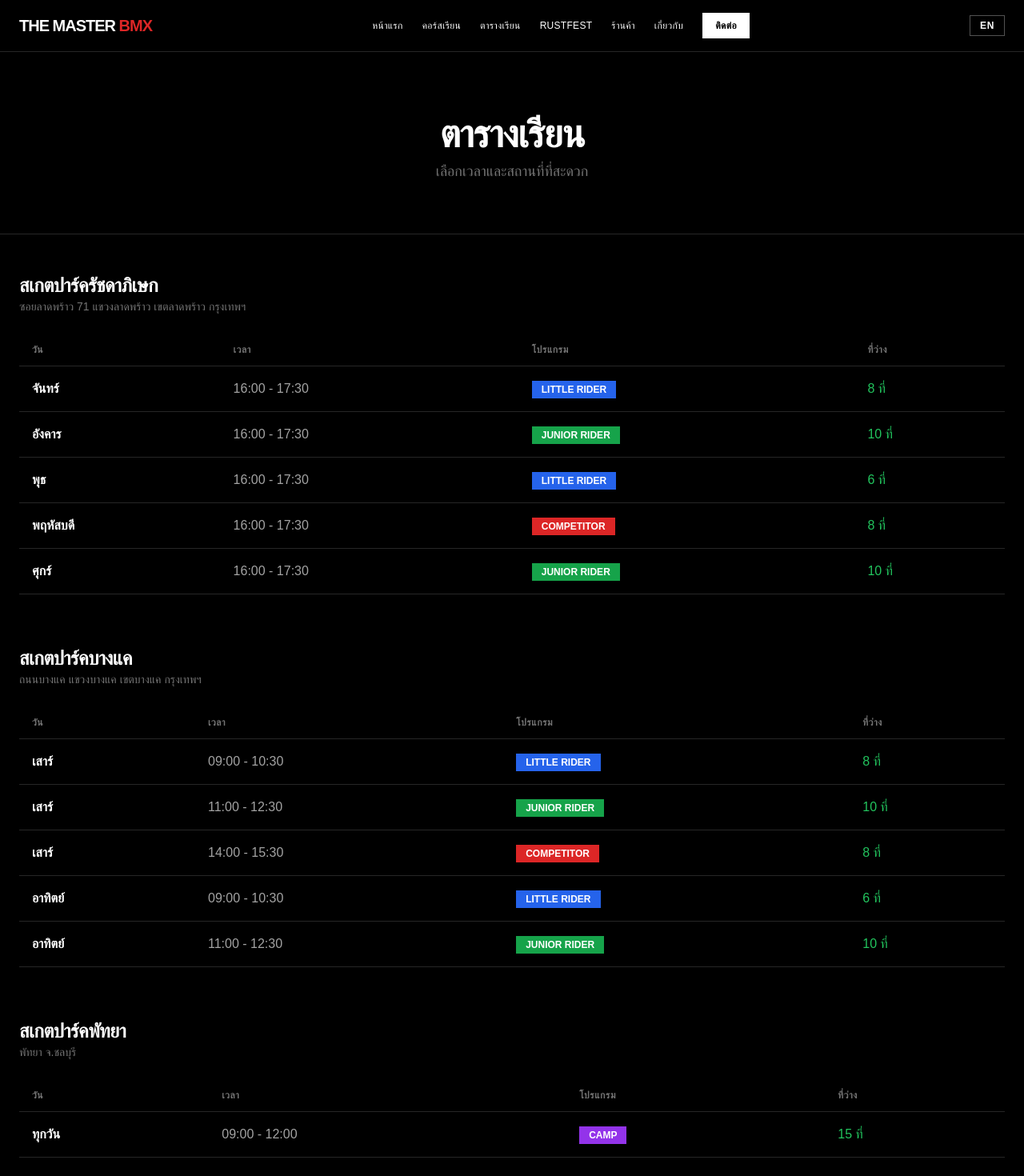
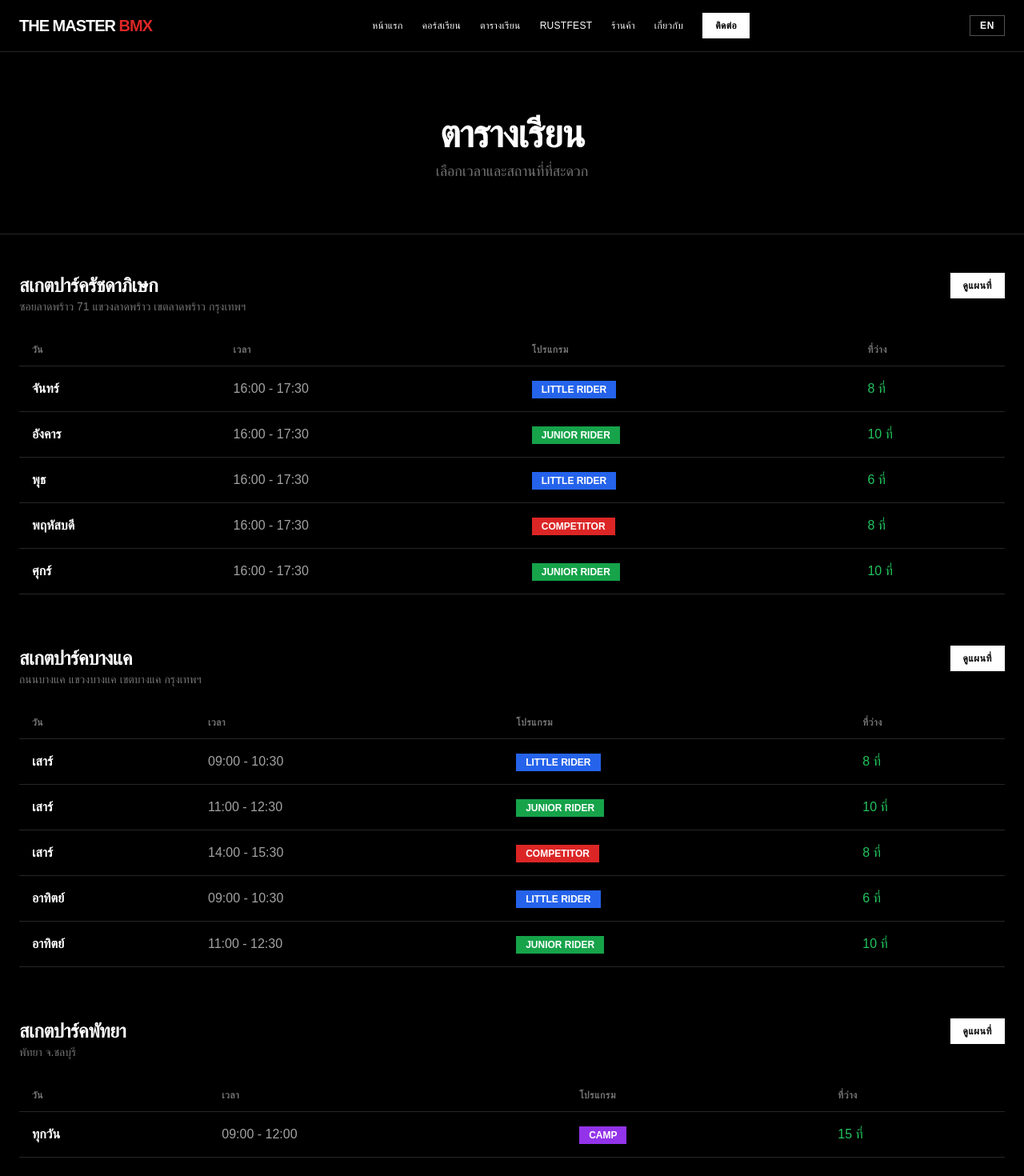
Before and after one commit to maimpcorsair-cyber/themaster-bmx, a Next.js app: page /schedule in a window 1280 px wide. Shown: the top 1470 px of the page at 80% size. Built offline with nearby package versions, Linux system fonts and the light colour scheme.

Commit message:
Add Google Maps links to schedule page

```diff
--- a/app/schedule/page.tsx
+++ b/app/schedule/page.tsx
@@ -7,6 +7,7 @@ const scheduleData = {
     rush: {
       name: 'สเกตปาร์ครัชดาภิเษก',
       address: 'ซอยลาดพร้าว 71 แขวงลาดพร้าว เขตลาดพร้าว กรุงเทพฯ',
+      mapUrl: 'https://maps.app.goo.gl/KvRJ8ZBi3s3DuW9X8',
       sessions: [
         { day: 'จันทร์', time: '16:00 - 17:30', program: 'Little Rider', spots: 8 },
         { day: 'อังคาร', time: '16:00 - 17:30', program: 'Junior Rider', spots: 10 },
@@ -18,6 +19,7 @@ const scheduleData = {
     bang: {
       name: 'สเกตปาร์คบางแค',
       address: 'ถนนบางแค แขวงบางแค เขตบางแค กรุงเทพฯ',
+      mapUrl: 'https://maps.app.goo.gl/Xq8vX9Y7Z3bvwX7A9',
       sessions: [
         { day: 'เสาร์', time: '09:00 - 10:30', program: 'Little Rider', spots: 8 },
         { day: 'เสาร์', time: '11:00 - 12:30', program: 'Junior Rider', spots: 10 },
@@ -29,6 +31,7 @@ const scheduleData = {
     pattaya: {
       name: 'สเกตปาร์คพัทยา',
       address: 'พัทยา จ.ชลบุรี',
+      mapUrl: 'https://maps.app.goo.gl/W4Z9vA4B6Y9mXwP2',
       sessions: [
         { day: 'ทุกวัน', time: '09:00 - 12:00', program: 'Camp', spots: 15 },
       ],
@@ -38,6 +41,7 @@ const scheduleData = {
     rush: {
       name: 'Ratchada Skate Park',
       address: 'Soi Ladprao 71, Lat Phrao, Bangkok',
+      mapUrl: 'https://maps.app.goo.gl/KvRJ8ZBi3s3DuW9X8',
       sessions: [
         { day: 'Monday', time: '16:00 - 17:30', program: 'Little Rider', spots: 8 },
         { day: 'Tuesday', time: '16:00 - 17:30', program: 'Junior Rider', spots: 10 },
@@ -49,6 +53,7 @@ const scheduleData = {
     bang: {
       name: 'Bang Khae Skate Park',
       address: 'Bang Khae, Bangkok',
+      mapUrl: 'https://maps.app.goo.gl/Xq8vX9Y7Z3bvwX7A9',
       sessions: [
         { day: 'Saturday', time: '09:00 - 10:30', program: 'Little Rider', spots: 8 },
         { day: 'Saturday', time: '11:00 - 12:30', program: 'Junior Rider', spots: 10 },
@@ -60,6 +65,7 @@ const scheduleData = {
     pattaya: {
       name: 'Pattaya Skate Park',
       address: 'Pattaya, Chonburi',
+      mapUrl: 'https://maps.app.goo.gl/W4Z9vA4B6Y9mXwP2',
       sessions: [
         { day: 'Daily', time: '09:00 - 12:00', program: 'Camp', spots: 15 },
       ],
@@ -100,8 +106,15 @@ export default function SchedulePage() {
           {/* Ratchada */}
           <div>
             <div className="mb-6">
+              <div className="flex items-start justify-between">
+                <div>
                   <h2 className="text-2xl font-black uppercase tracking-tight">{data.rush.name}</h2>
                   <p className="text-gray-500 text-sm">{data.rush.address}</p>
+                </div>
+                <a href={data.rush.mapUrl} target="_blank" rel="noopener noreferrer" className="bg-white text-black px-4 py-2 text-xs font-bold uppercase tracking-wider hover:bg-gray-200 transition-colors">
+                  {lang === 'th' ? 'ดูแผนที่' : 'View Map'}
+                </a>
+              </div>
             </div>
             <div className="overflow-x-auto">
               <table className="w-full border-collapse">
@@ -146,8 +159,15 @@ export default function SchedulePage() {
           {/* Bang Khae */}
           <div>
             <div className="mb-6">
+              <div className="flex items-start justify-between">
+                <div>
                   <h2 className="text-2xl font-black uppercase tracking-tight">{data.bang.name}</h2>
                   <p className="text-gray-500 text-sm">{data.bang.address}</p>
+                </div>
+                <a href={data.bang.mapUrl} target="_blank" rel="noopener noreferrer" className="bg-white text-black px-4 py-2 text-xs font-bold uppercase tracking-wider hover:bg-gray-200 transition-colors">
+                  {lang === 'th' ? 'ดูแผนที่' : 'View Map'}
+                </a>
+              </div>
             </div>
             <div className="overflow-x-auto">
               <table className="w-full border-collapse">
@@ -192,8 +212,15 @@ export default function SchedulePage() {
           {/* Pattaya */}
           <div>
             <div className="mb-6">
+              <div className="flex items-start justify-between">
+                <div>
                   <h2 className="text-2xl font-black uppercase tracking-tight">{data.pattaya.name}</h2>
                   <p className="text-gray-500 text-sm">{data.pattaya.address}</p>
+                </div>
+                <a href={data.pattaya.mapUrl} target="_blank" rel="noopener noreferrer" className="bg-white text-black px-4 py-2 text-xs font-bold uppercase tracking-wider hover:bg-gray-200 transition-colors">
+                  {lang === 'th' ? 'ดูแผนที่' : 'View Map'}
+                </a>
+              </div>
             </div>
             <div className="overflow-x-auto">
               <table className="w-full border-collapse">
```
Lines whose indentation alone changed are shown as unchanged.
